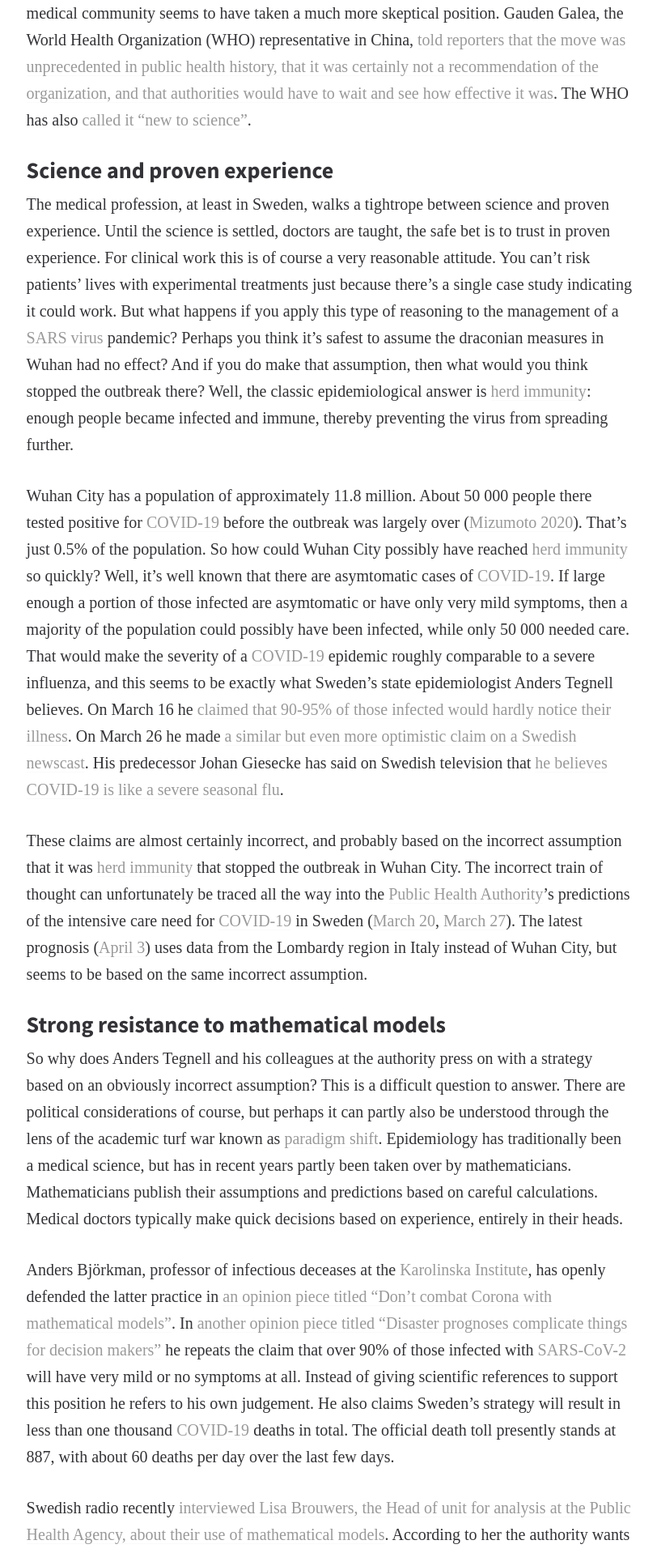
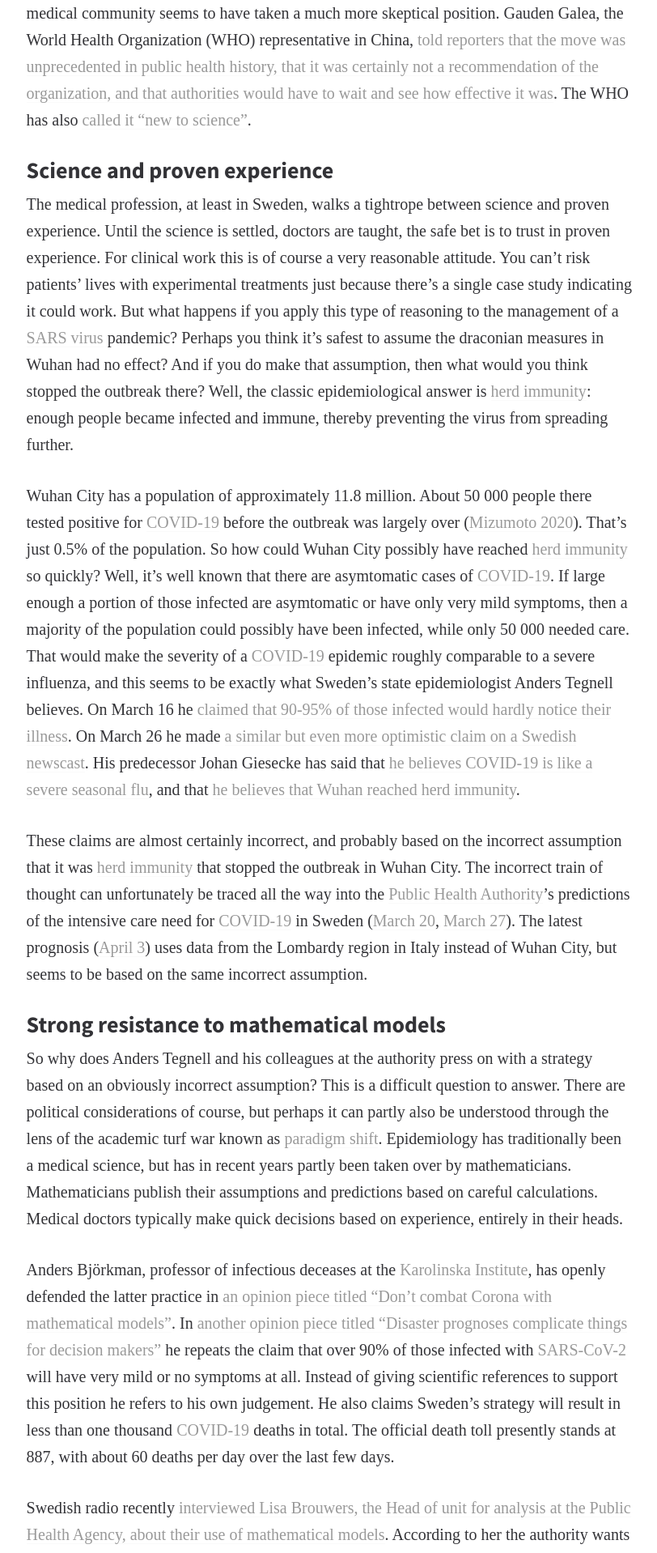
Before and after one commit to openias/openias.github.io, a Jekyll site: the page built from _posts/2020-04-11-swedens-covid19-strategy.md, in a window 1280 px wide. Shown: the part 1299-3217 px from the top of the page at 81% size, without its empty margins (233-1045 px from the left). Built offline with Jekyll 4.4.1, drawn with Linux system fonts in a browser that asks for light colours; some web fonts are replaced.

Commit message:
Added reference to statement by Johan Giesecke about Wuhan reaching herd immunity

```diff
--- a/_posts/2020-04-11-swedens-covid19-strategy.md
+++ b/_posts/2020-04-11-swedens-covid19-strategy.md
@@ -66,8 +66,9 @@ On March 16 he
 [claimed that 90-95% of those infected would hardly notice their illness](https://youtu.be/n2MajAQvpY8?t=1541).
 On March 26 he made
 [a similar but even more optimistic claim on a Swedish newscast](https://twitter.com/KarimJebari/status/1243623795253968902?s=20).
-His predecessor Johan Giesecke has said on Swedish television that
-[he believes COVID-19 is like a severe seasonal flu](https://www.svt.se/nyheter/inte-varre-an-en-svar-influensasasong).
+His predecessor Johan Giesecke has said that
+[he believes COVID-19 is like a severe seasonal flu](https://www.svt.se/nyheter/inte-varre-an-en-svar-influensasasong),
+and that [he believes that Wuhan reached herd immunity](https://www.vt.se/nyheter/giesecke-vi-kommer-att-klara-det-har-om6551023.aspx).
 
 These claims are almost certainly incorrect, and probably based on the incorrect assumption that it was
 [herd immunity](https://en.wikipedia.org/wiki/Herd_immunity) that stopped the outbreak in Wuhan City.
```
